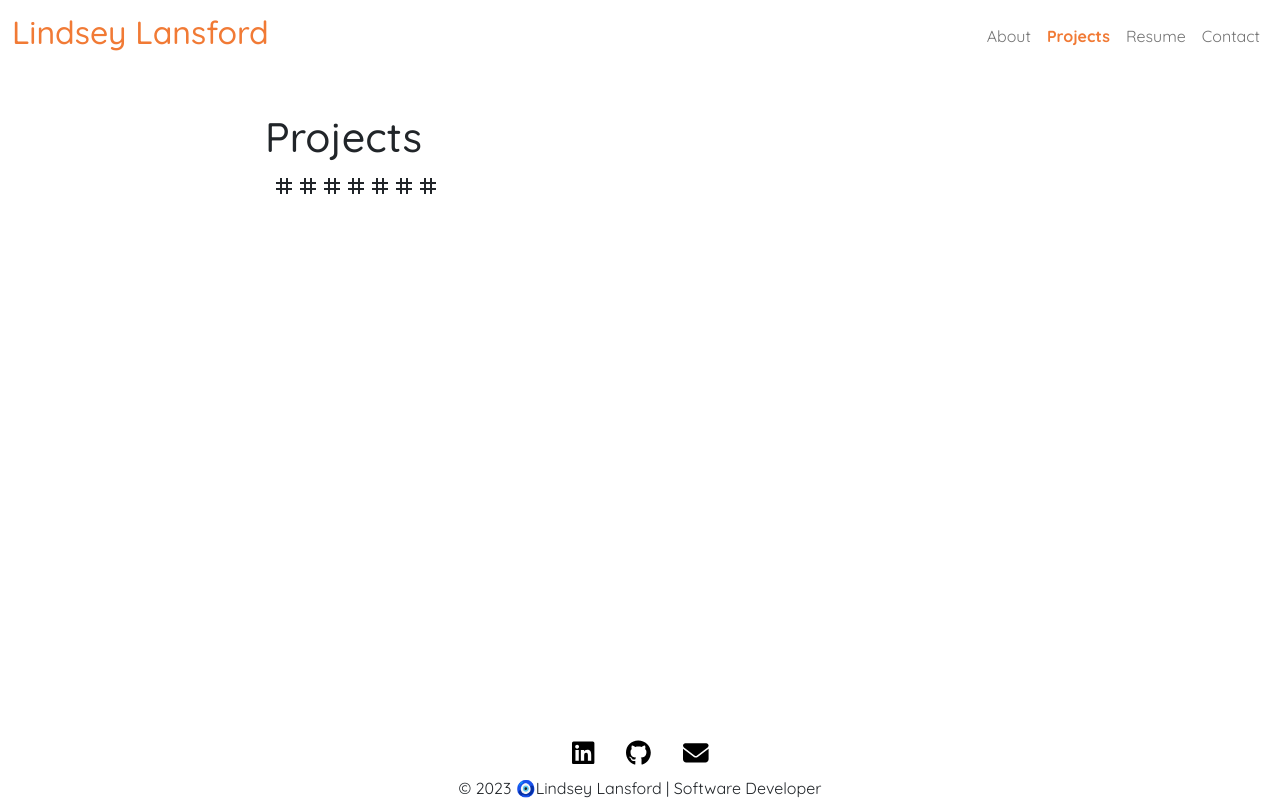
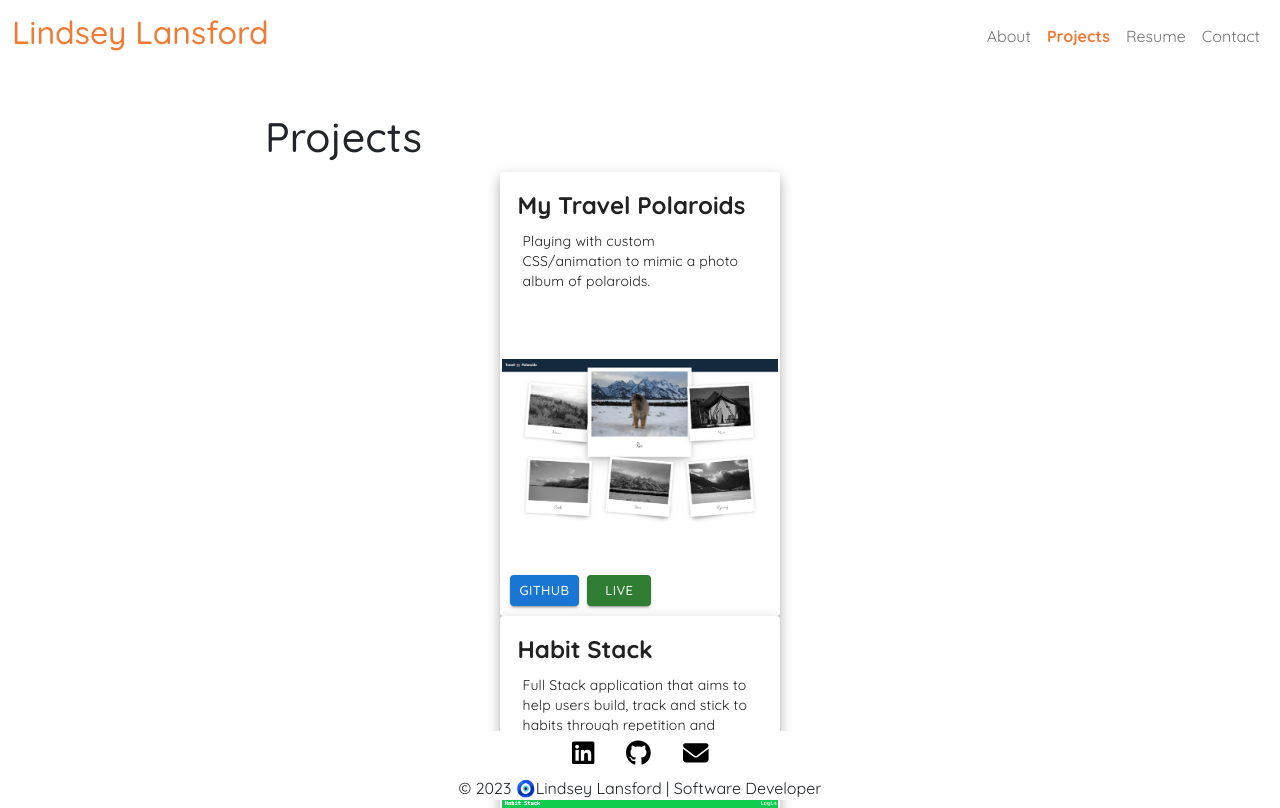
Before and after one commit to lindsey-lansford/react-portfolio, a React (Create React App) app: page /react-portfolio/portfolio in a window 1280 px wide. Shown: the top 808 px of the page. Built offline with nearby package versions, Linux system fonts and the light colour scheme; what react-animations would draw is missing.

Commit message:
reverting back to grid comp

```diff
--- a/src/components/NewProjectCard.js
+++ b/src/components/NewProjectCard.js
@@ -12,7 +12,7 @@ import { Grid3x3 } from "@mui/icons-material";
 
 const NewProjectCard = (props) => {
   return (
-    <Grid3x3>
+    <Grid>
     <Card raised
       sx={{ maxWidth: 280, margin: "0 auto", padding: "0.1em"}}>
       <CardContent>
@@ -56,7 +56,7 @@ const NewProjectCard = (props) => {
         )}
       </CardActions>
       </Card>
-      </Grid3x3>
+      </Grid>
   );
 };
 
```
